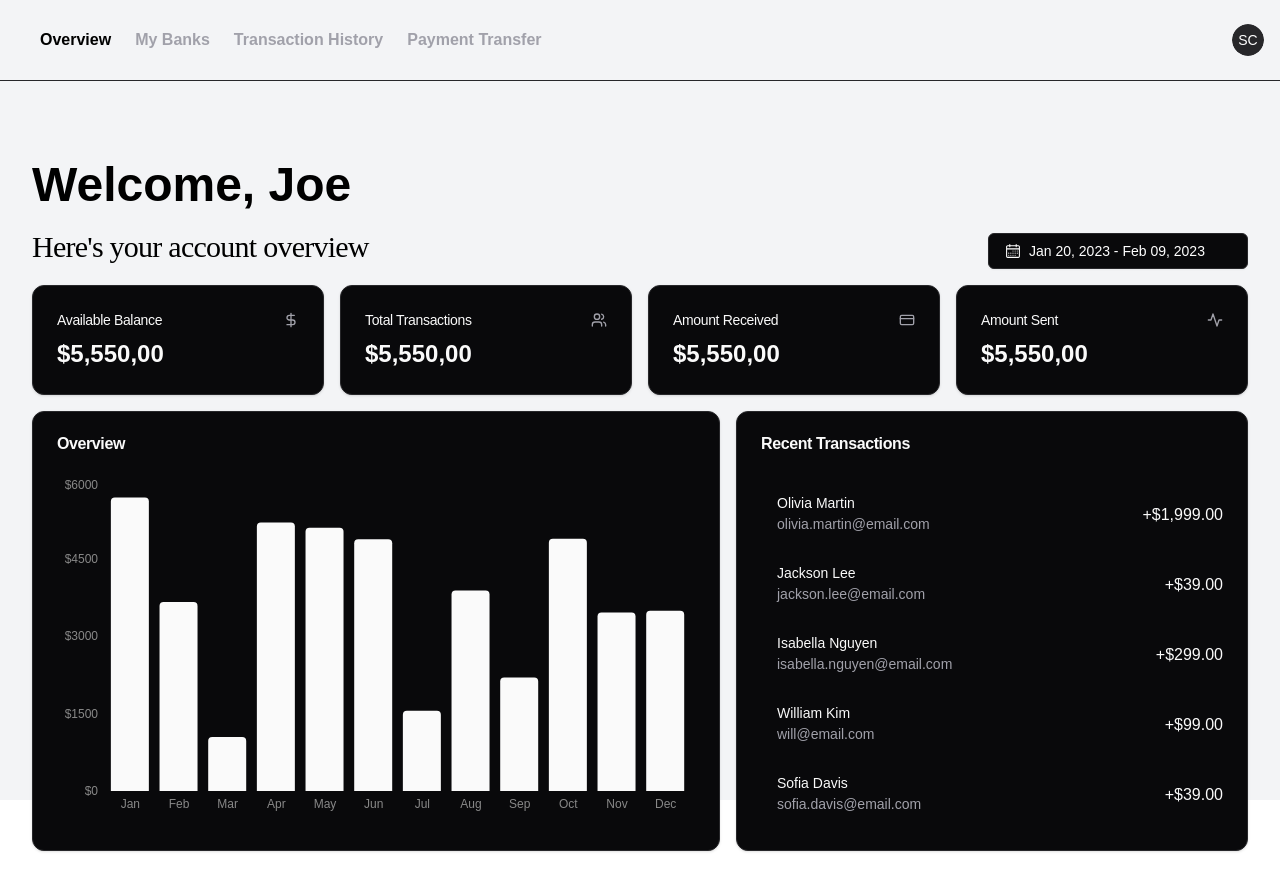
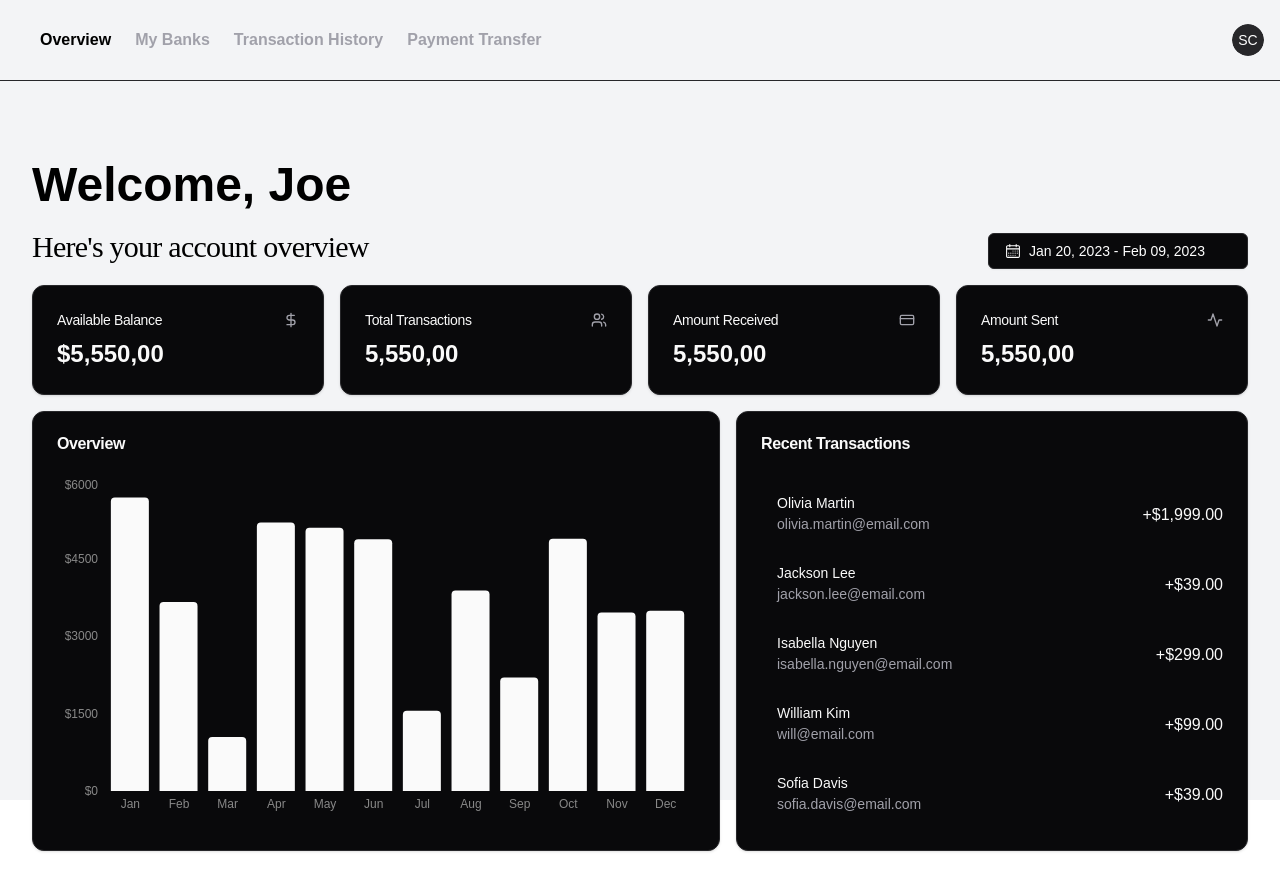
Before and after one commit to Simran903/bank-app, a Next.js app in the folder client/: page /dashboard in a window 1280 px wide. Built offline with nearby package versions, Linux system fonts and the light colour scheme.

Commit message:
dashboard update

```diff
--- a/client/src/app/dashboard/page.tsx
+++ b/client/src/app/dashboard/page.tsx
@@ -68,8 +68,8 @@ export default function DashboardPage() {
                     </svg>
                   </CardHeader>
                   <CardContent>
-                    <div className="text-2xl font-bold">
-                      <AnimatedCounter amount={5550} />
+                    <div className="flex space-x-1 text-2xl font-bold">
+                      $<AnimatedCounter amount={5550} />
                     </div>
                   </CardContent>
                 </Card>
--- a/client/src/components/AnimatedCounter.tsx
+++ b/client/src/components/AnimatedCounter.tsx
@@ -7,7 +7,6 @@ const AnimatedCounter = ({ amount }: { amount: number }) => {
       <CountUp
         decimals={2}
         decimal=","
-        prefix="$"
         end={amount}
       />
     </div>
```
